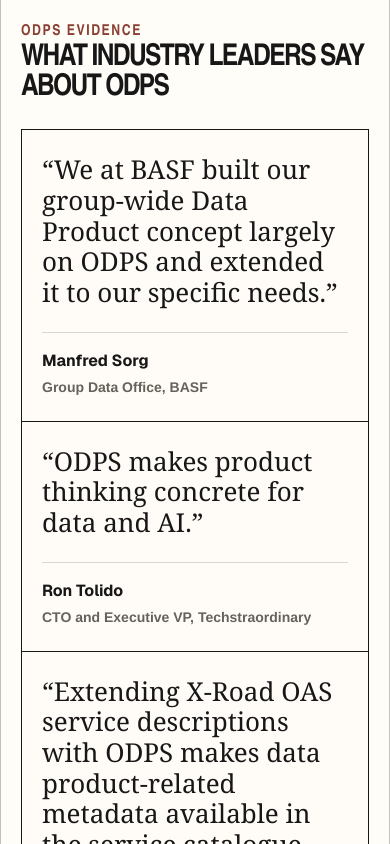
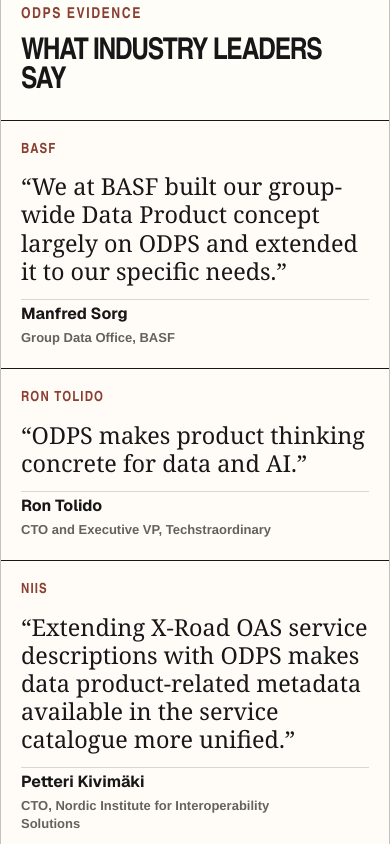
Before and after one commit to kyyberi/jarkko, a Next.js app: page /services/odps in a window 390 px wide. Shown: the part 1960-2804 px from the top of the page. Built offline with nearby package versions, Linux system fonts and the light colour scheme.

Commit message:
Compact ODPS testimonials band

```diff
--- a/app/globals.css
+++ b/app/globals.css
@@ -913,26 +913,38 @@
 
 .odps-testimonials-section {
   scroll-margin-top: 88px;
-  padding-block: clamp(46px, 5vw, 70px);
+  display: grid;
+  grid-template-columns: minmax(220px, 0.22fr) minmax(0, 0.78fr);
+  border-top: 1px solid var(--ink);
   border-bottom: 1px solid var(--ink);
   background: var(--white);
 }
 
 .odps-testimonials-head {
-  margin-bottom: 26px;
-}
-
-.odps-testimonials-head .section-title {
-  max-width: 980px;
-  font-size: clamp(30px, 3.6vw, 46px);
-  line-height: 1;
+  display: flex;
+  min-width: 0;
+  min-height: 300px;
+  flex-direction: column;
+  justify-content: center;
+  padding: 24px var(--pad);
+  border-right: 1px solid var(--ink);
+}
+
+.odps-testimonials-head h2 {
+  max-width: 260px;
+  margin: 12px 0 0;
+  font-family: var(--display);
+  font-size: clamp(30px, 3vw, 42px);
+  font-weight: 900;
+  line-height: 0.96;
+  letter-spacing: -0.045em;
+  text-transform: uppercase;
 }
 
 .odps-testimonials-grid {
   display: grid;
   grid-template-columns: repeat(3, minmax(0, 1fr));
-  border-top: 1px solid var(--ink);
-  border-left: 1px solid var(--ink);
+  min-width: 0;
 }
 
 .odps-testimonial {
@@ -940,12 +952,25 @@
   min-width: 0;
   min-height: 300px;
   flex-direction: column;
-  justify-content: space-between;
-  gap: 34px;
-  padding: clamp(26px, 2.6vw, 38px);
-  border-right: 1px solid var(--ink);
-  border-bottom: 1px solid var(--ink);
+  justify-content: center;
+  gap: 16px;
+  padding: 22px clamp(18px, 1.9vw, 28px);
   background: rgba(255, 253, 248, 0.72);
+}
+
+.odps-testimonial + .odps-testimonial {
+  border-left: 1px solid var(--ink);
+}
+
+.odps-testimonial h3 {
+  margin: 0;
+  color: var(--accent);
+  font-family: var(--display);
+  font-size: 14px;
+  font-weight: 900;
+  letter-spacing: 0.08em;
+  line-height: 1.1;
+  text-transform: uppercase;
 }
 
 .odps-testimonial blockquote {
@@ -957,15 +982,15 @@
   margin: 0;
   color: var(--ink);
   font-family: var(--serif);
-  font-size: clamp(23px, 2vw, 31px);
-  line-height: 1.18;
+  font-size: clamp(21px, 1.75vw, 25px);
+  line-height: 1.2;
   text-wrap: pretty;
 }
 
 .odps-testimonial footer {
   display: grid;
-  gap: 7px;
-  padding-top: 18px;
+  gap: 5px;
+  padding-top: 6px;
   border-top: 1px solid rgba(24, 24, 24, 0.16);
 }
 
@@ -977,9 +1002,9 @@
 }
 
 .odps-testimonial span {
-  max-width: 320px;
+  max-width: 300px;
   color: var(--muted);
-  font-size: 14px;
+  font-size: 13px;
   font-weight: 700;
   line-height: 1.35;
 }
@@ -2870,12 +2895,32 @@
     grid-template-columns: repeat(2, minmax(0, 1fr));
   }
 
+  .odps-testimonials-section {
+    grid-template-columns: 1fr;
+  }
+
+  .odps-testimonials-head {
+    min-height: 0;
+    padding-block: 24px;
+    border-right: 0;
+    border-bottom: 1px solid var(--ink);
+  }
+
+  .odps-testimonials-head h2 {
+    max-width: 520px;
+  }
+
   .odps-testimonials-grid {
     grid-template-columns: repeat(2, minmax(0, 1fr));
   }
 
   .odps-testimonial {
-    min-height: 260px;
+    min-height: 220px;
+  }
+
+  .odps-testimonial:nth-child(3) {
+    border-top: 1px solid var(--ink);
+    border-left: 0;
   }
 
   .testimonials-head {
@@ -3131,7 +3176,7 @@
   }
 
   .odps-testimonials-section {
-    padding-block: 42px;
+    display: grid;
   }
 
   .odps-testimonials-grid {
@@ -3140,12 +3185,26 @@
 
   .odps-testimonial {
     min-height: 0;
-    gap: 24px;
-    padding: 24px 20px;
+    gap: 14px;
+    padding: 22px 20px;
+    border-left: 0;
+  }
+
+  .odps-testimonial + .odps-testimonial {
+    border-top: 1px solid var(--ink);
+    border-left: 0;
+  }
+
+  .odps-testimonial:nth-child(3) {
+    border-top: 1px solid var(--ink);
   }
 
   .odps-testimonial blockquote p {
-    font-size: clamp(21px, 7vw, 26px);
+    font-size: clamp(20px, 6vw, 24px);
+  }
+
+  .odps-testimonial footer {
+    padding-top: 4px;
   }
 
   .organization-proof-section {
--- a/app/services/odps/page.tsx
+++ b/app/services/odps/page.tsx
@@ -14,27 +14,24 @@
 
 const odpsTestimonials = [
   {
+    label: "BASF",
     quote:
       "“We at BASF built our group-wide Data Product concept largely on ODPS and extended it to our specific needs.”",
     name: "Manfred Sorg",
     role: "Group Data Office, BASF",
   },
   {
+    label: "Ron Tolido",
     quote: "“ODPS makes product thinking concrete for data and AI.”",
     name: "Ron Tolido",
     role: "CTO and Executive VP, Techstraordinary",
   },
   {
+    label: "NIIS",
     quote:
       "“Extending X-Road OAS service descriptions with ODPS makes data product-related metadata available in the service catalogue more unified.”",
     name: "Petteri Kivimäki",
     role: "CTO, Nordic Institute for Interoperability Solutions",
-  },
-  {
-    quote:
-      "“ODPS makes sense if you have multiple data products requiring consistent governance, want to scale governance without headcount…”",
-    name: "Michael Eichenseer",
-    role: "Data Engineer, Codecentric",
   },
 ];
 
@@ -206,20 +203,19 @@
       </section>
 
       <section
-        className="section odps-testimonials-section"
+        className="odps-testimonials-section"
         aria-labelledby="odps-testimonials-title"
       >
-        <div className="section-head odps-testimonials-head">
-          <div>
-            <div className="section-kicker">ODPS evidence</div>
-            <h2 className="section-title" id="odps-testimonials-title">
-              What industry leaders say about ODPS
-            </h2>
-          </div>
+        <div className="odps-testimonials-head">
+          <div className="section-kicker">ODPS evidence</div>
+          <h2 id="odps-testimonials-title">
+            What industry leaders say
+          </h2>
         </div>
         <div className="odps-testimonials-grid">
           {odpsTestimonials.map((testimonial) => (
             <article className="odps-testimonial" key={testimonial.name}>
+              <h3>{testimonial.label}</h3>
               <blockquote>
                 <p>{testimonial.quote}</p>
               </blockquote>
```
Also changed, not shown: 1 other file (tests, documents, lock files or other folders).
